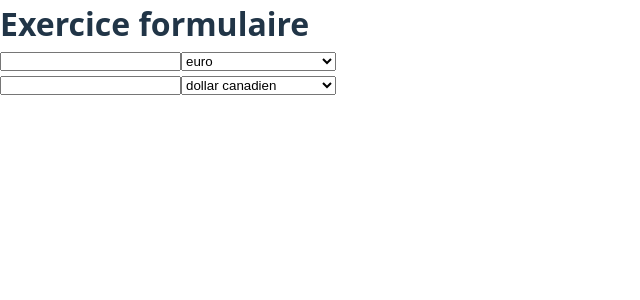
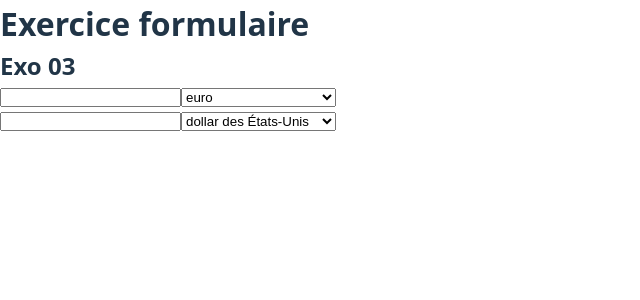
Before and after one commit to Formation-JS/BXL_FE2024_React__Exo_04, a React (Vite) app: page / in a window 1280 px wide. Shown: the top 300 px of the page, without its empty margins (0-640 px from the left). Built offline with nearby package versions, Linux system fonts and the light colour scheme.

Commit message:
Devise - Version 1

```diff
--- a/src/App.jsx
+++ b/src/App.jsx
@@ -6,6 +6,8 @@ function App() {
   return (
     <>
       <h1>Exercice formulaire</h1>
+
+      <h2>Exo 03</h2>
       <CurrencyConvert />
     </>
   )
--- a/src/components/currency-convert/currency-convert.jsx
+++ b/src/components/currency-convert/currency-convert.jsx
@@ -4,27 +4,55 @@ import deviseInfo from './../../data/devise.json';
 
 export default function CurrencyConvert() {
 
-    const [currencyFrom, setCurrencyFrom] = useState('EUR');
+    const [currencyFrom, setCurrencyFrom] = useState(deviseInfo[0].value.toString());
     const [valueFrom, setValueFrom] = useState('');
-    const [currencyTo, setCurrencyTo] = useState('CAD');
+    const [currencyTo, setCurrencyTo] = useState(deviseInfo[1].value.toString());
     const [valueTo, setValueTo] = useState('');
 
+    const handleValueFrom = (e) => {
+        computeConvert(e.target.value, currencyFrom, currencyTo);
+    };
+
+    const handleCurrencyFrom = (event) => {
+
+        if (event.target.name === "select-from") {
+            setCurrencyFrom(event.target.value);
+            computeConvert(valueFrom, event.target.value, currencyTo);
+        }
+        else {
+            setCurrencyTo(event.target.value);
+            computeConvert(valueFrom, currencyFrom, event.target.value);
+        }
+
+    };
+
+    const computeConvert = (valueUser, convertFrom, convertTo) => {
+        if(valueUser === '') {
+            setValueFrom('');
+            setValueTo('');
+            return;
+        }
+
+        const valueFinal = (parseFloat(valueUser) / convertFrom) * convertTo;
+        setValueFrom(valueUser);
+        setValueTo(valueFinal);
+    };
 
     return (
         <form>
             <div>
-                <input type="text" value={valueFrom} onChange={(e) => setValueFrom(e.target.value)} />
-                <select value={currencyFrom} onChange={(e) => setCurrencyFrom(e.target.value)}>
+                <input type="text" value={valueFrom} onChange={handleValueFrom} />
+                <select value={currencyFrom} onChange={handleCurrencyFrom} name="select-from">
                     {deviseInfo.map((elem, idx) => (
-                        <option key={idx} value={elem.currency}>{getCurrencyName(elem.currency)}</option>
+                        <option key={idx} value={elem.value}>{getCurrencyName(elem.currency)}</option>
                     ))}
                 </select>
             </div>
             <div>
                 <input type="text" value={valueTo} readOnly />
-                <select value={currencyTo} onChange={(e) => setCurrencyTo(e.target.value)}>
+                <select value={currencyTo} onChange={handleCurrencyFrom} name="select-to">
                     {deviseInfo.map((elem, idx) => (
-                        <option key={idx} value={elem.currency}>{getCurrencyName(elem.currency)}</option>
+                        <option key={idx} value={elem.value}>{getCurrencyName(elem.currency)}</option>
                     ))}
                 </select>
             </div>
```
